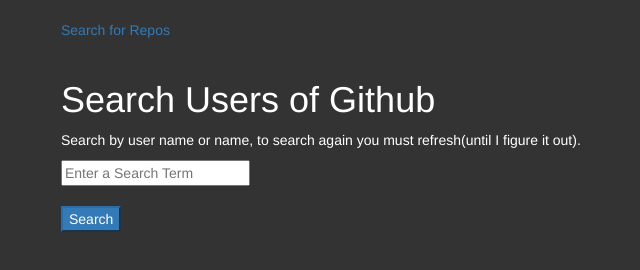
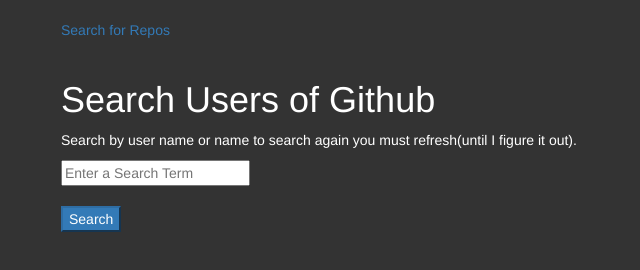
Before and after one commit to iheartkode/Github-User-Search, a plain HTML site: page index.html in a window 1280 px wide. Shown: the full height of the page, 9-649 px from the left. Drawn offline with nearby package versions, Linux system fonts and the light colour scheme.

Commit message:
fixed typo

```diff
--- a/index.html
+++ b/index.html
@@ -10,7 +10,7 @@
    <div class="container"><br>
         <a href="repos.html">Search for Repos</a><br><br>
         <h1>Search Users of Github</h1>
-        <p>Search by user name or name, to search again you must refresh(until I figure it out).</p>
+        <p>Search by user name or name to search again you must refresh(until I figure it out).</p>
         <input type="text" name="search" id="search" class="dark" placeholder="Enter a Search Term"><br><br>
         <button class="btn-primary">
             Search
```
